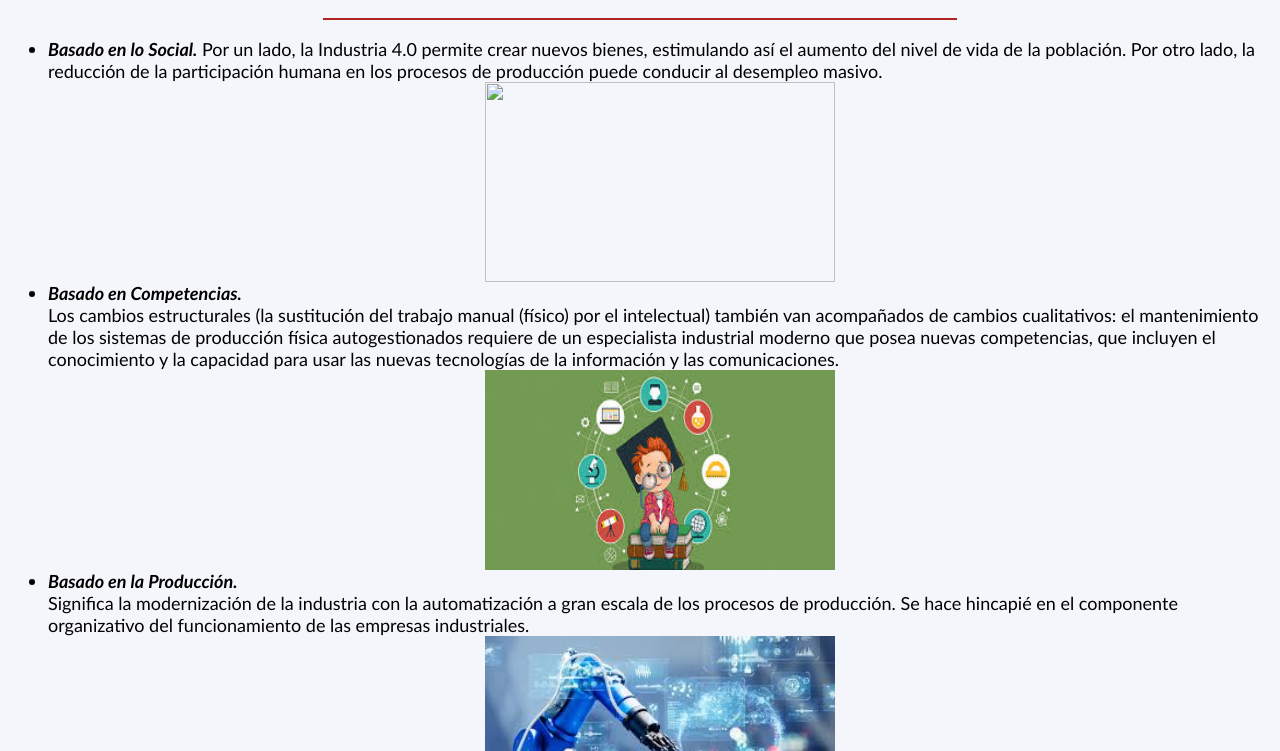
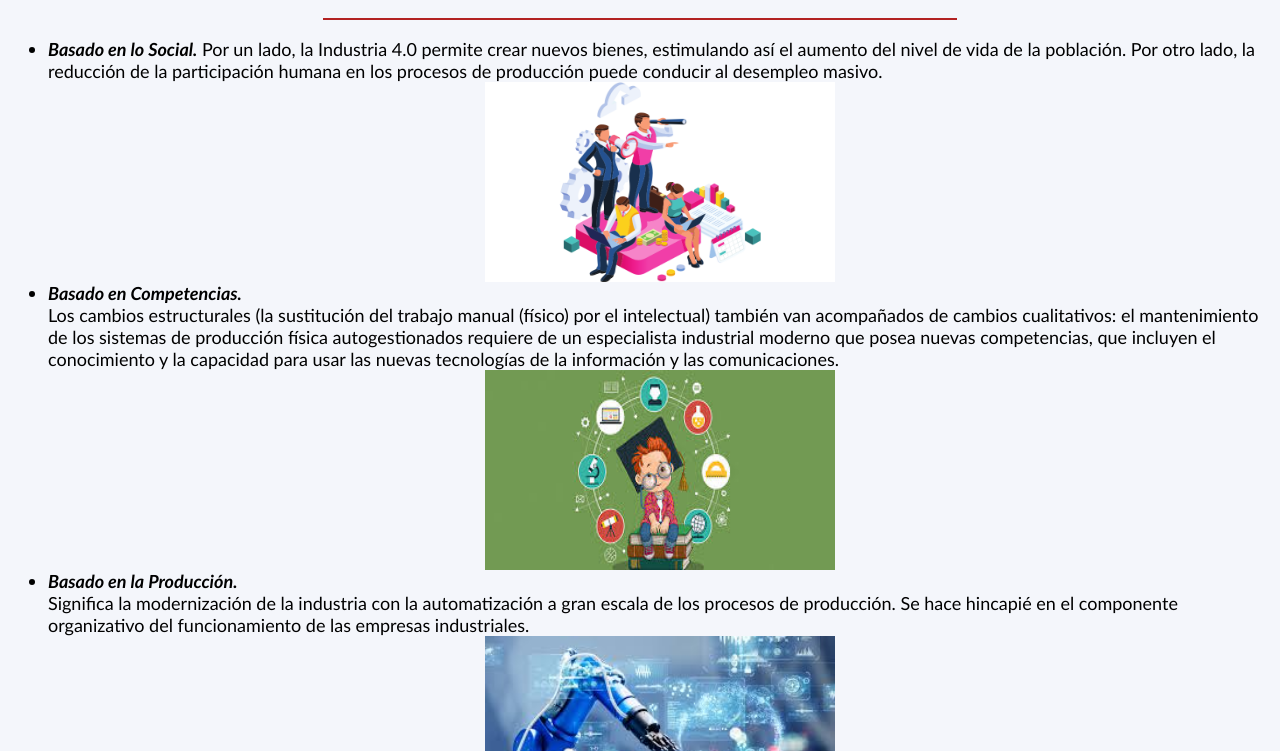
Before and after one commit to UriRdzz/urirdzz.github.io, a plain HTML site: page listadoURI.html in a window 1280 px wide. Shown: the part 49-800 px from the top of the page. Drawn offline with Linux system fonts and the light colour scheme.

Commit message:
Update listadoURI.html

```diff
--- a/listadoURI.html
+++ b/listadoURI.html
@@ -14,7 +14,7 @@ lado, la Industria 4.0 permite crear nuevos bienes, estimulando así el aumento
 de la población. Por otro lado, la reducción de la participación humana en los procesos de
 producción puede conducir al desempleo masivo.
 <CENTER>
-<IMG SRC="Lista1social.png" HEIGHT=200 WIDTH=350>
+<IMG SRC="social.png" HEIGHT=200 WIDTH=350>
 </CENTER>
 <LI><B><I>Basado en Competencias.</B></I><BR>
   Los cambios estructurales (la
```
